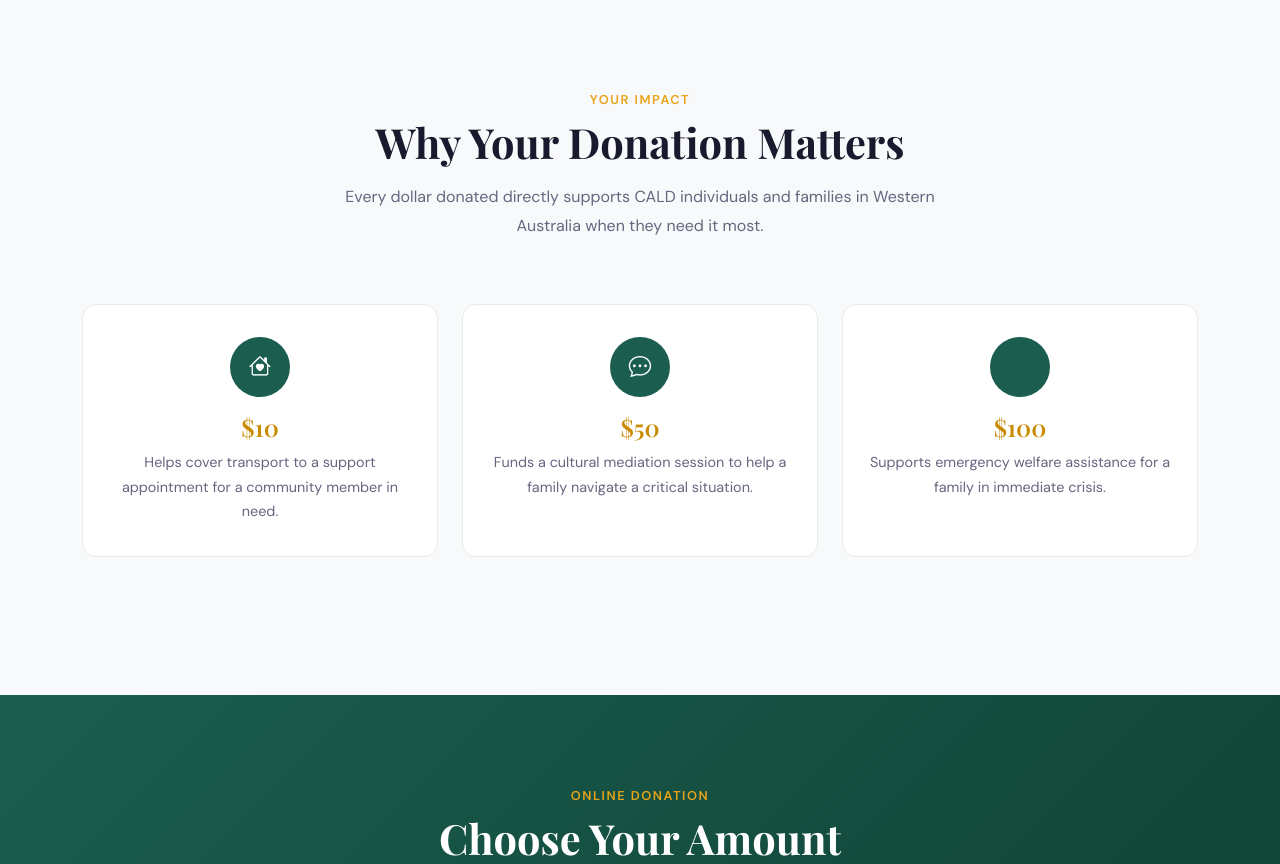
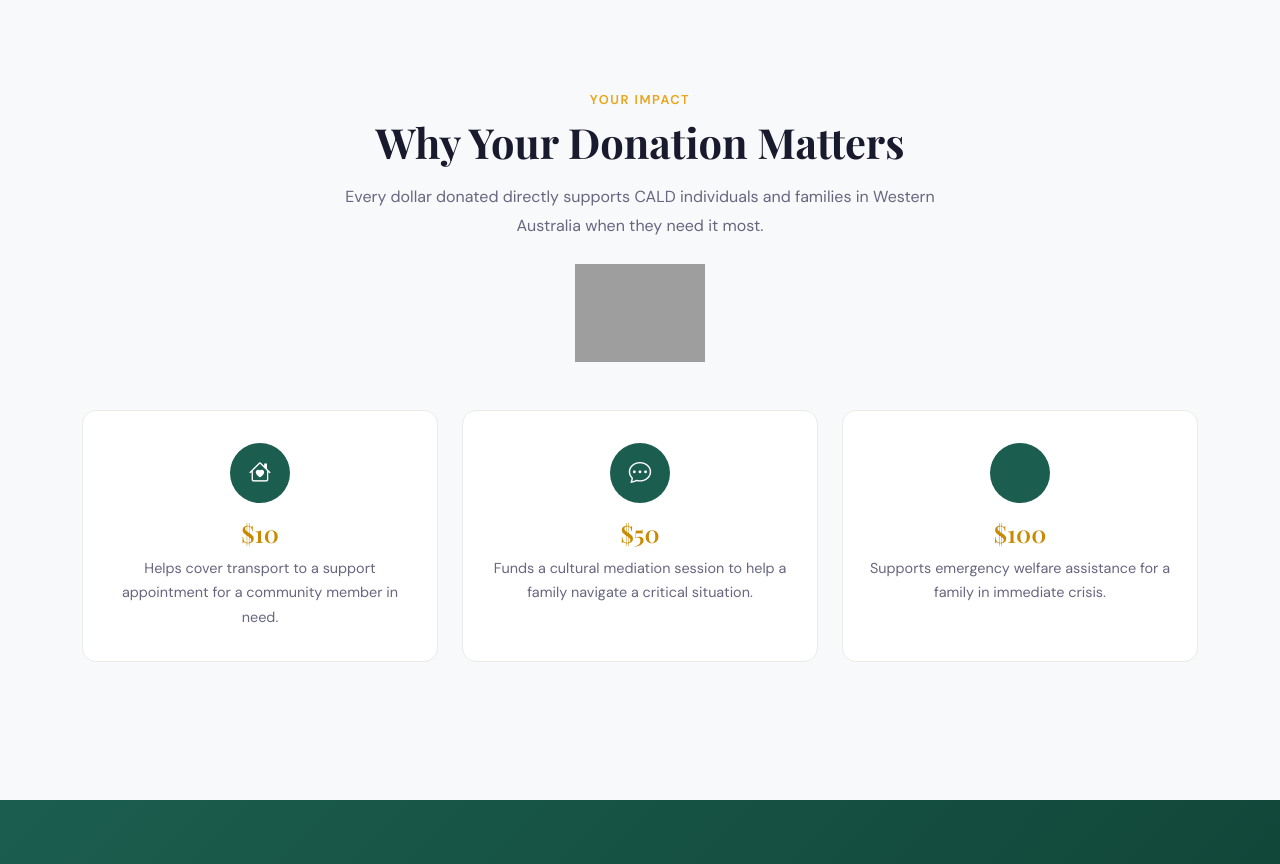
Before and after one commit to Harpreet-Personal/WMAA-Website-Project, a Flask app: page /donate in a window 1280 px wide. Shown: the part 312-1176 px from the top of the page. Run offline with Flask 3, Linux system fonts and the light colour scheme; grey boxes are pictures that could not be loaded.

Commit message:
feat: add ACNC logo to donate page

```diff
--- a/templates/donate.html
+++ b/templates/donate.html
@@ -15,7 +15,15 @@
       <div class="col-lg-7" data-animate="fade-up">
         <p class="section-eyebrow">{{ _('Your Impact') }}</p>
         <h2 class="section-heading">{{ _('Why Your Donation Matters') }}</h2>
-        <p class="section-body">{{ _('Every dollar donated directly supports CALD individuals and families in Western Australia when they need it most.') }}</p>
+        <p class="section-body mb-4">{{ _('Every dollar donated directly supports CALD individuals and families in Western Australia when they need it most.') }}</p>
+        <div class="text-center mt-4">
+          <img
+            src="https://static.wixstatic.com/media/848b67_6e855971355b428b9e360cd85d651ff0~mv2.png"
+            alt="ACNC Registered Charity"
+            class="img-fluid"
+            style="max-width: 130px;"
+          >
+        </div>
       </div>
     </div>
     <div class="row g-4 mb-5">
```
